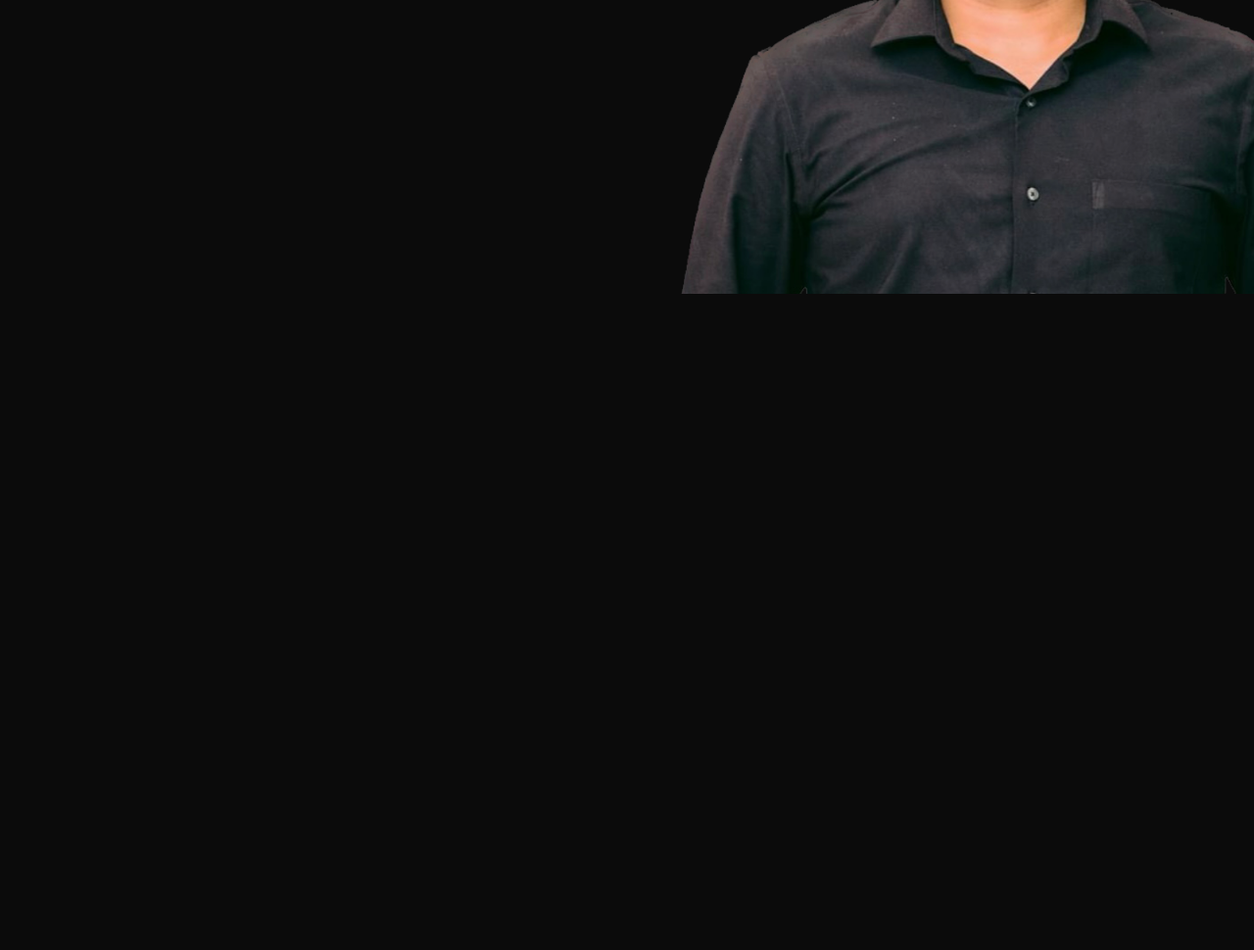
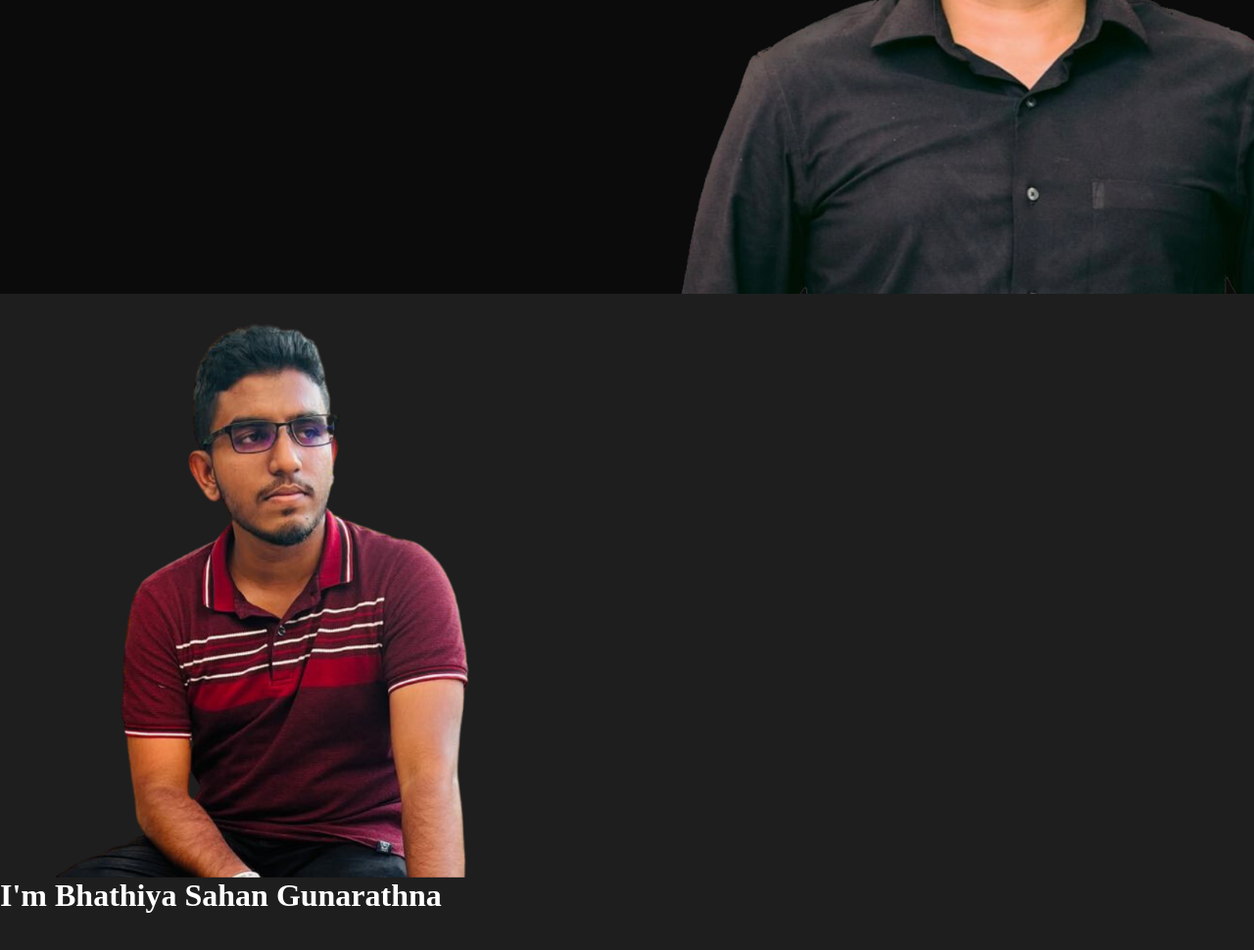
Before and after one commit to Bhathiya-sahan/Personal-Web, a plain HTML site: page Index.html in a window 1280 px wide. Shown: the part 500-1470 px from the top of the page at 98% size. Before the commit the page ends 800 px from the top, so only its background shows below. Drawn offline with Linux system fonts and the light colour scheme.

Commit message:
Create About Me Section

```diff
--- a/Index.html
+++ b/Index.html
@@ -28,5 +28,20 @@
             </div>
         </div>
     </header>
+
+    <!-----------About----------->
+
+    <div id="about">
+        <div class="container01">
+            <div class="colum1">
+                <img src="Image/MyImg02.png" alt="img">
+            </div>
+            <div class="colum2">
+                <h1>I'm Bhathiya Sahan Gunarathna</h1>
+
+
+            </div>
+        </div>
+    </div>
 </body>
 </html>
--- a/style.css
+++ b/style.css
@@ -100,3 +100,29 @@ nav ul li a:hover::after{
 .Hero_section p i {
     font-size: 25px;
 }
+
+/* About Me */
+
+#about{
+    display: grid;
+    grid-template-columns: 1fr 1fr;
+    padding: auto;
+    justify-content: space-between;
+    height: 100vh;
+    background-color: #34343478;
+}
+.colum1{
+    margin-top: 20px;
+}
+.colum1 img{
+    display: grid;
+   width: 90%;
+   transition: transform 0.4s;
+}
+.colum1 img:hover{
+    transform: scale(1.05);
+}
+
+.colum2{
+    display: grid;
+}
```
Also changed, not shown: Image/MyImg02.png (added).
